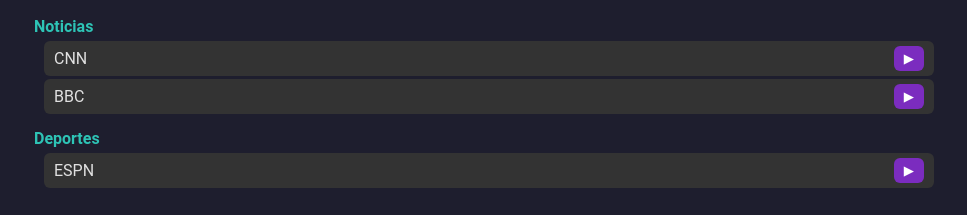
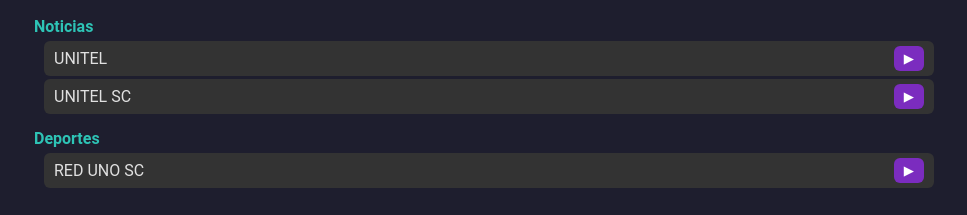
Before and after one commit to ebernetflix2014-dotcom/miwebvideos, a plain HTML site: page index.html in a window 1280 px wide. Shown: the part 591-806 px from the top of the page, without its empty margins (156-1123 px from the left). Drawn offline with nearby package versions, Linux system fonts and the light colour scheme.

Commit message:
Update index.html

```diff
--- a/index.html
+++ b/index.html
@@ -38,11 +38,11 @@ button:hover { background:#9d4edd; }
 // ----------- LISTA DE CANALES (EDITA AQUÍ) -----------
 const channels = {
   "Noticias": [
-    { name: "CNN", url: "https://tv.topmediatv.net:25463/live/TopMediaWeb/bOteTR8ED1/9.m3u8" },
-    { name: "BBC", url: "https://tv.topmediatv.net:25463/live/TopMediaWeb/bOteTR8ED1/10.m3u8" }
+    { name: "UNITEL", url: "http://172.93.102.112:9090/278783_.m3u8" },
+    { name: "UNITEL SC", url: "https://cdn.mplus.com.bo/play/ZfQCcZ_gzgUUvdC8b-BMRwQgymUapMCWqByFZA-Aa2A/m3u8" }
   ],
   "Deportes": [
-    { name: "ESPN", url: "https://tv.topmediatv.net:25463/live/TopMediaWeb/bOteTR8ED1/11.m3u8" }
+    { name: "RED UNO SC", url: "https://cdn.mplus.com.bo/play/ZfQCcZ_gzgUUvdC8b-BMRwQgymUapMCWqByFZA-Aa2A/m3u8" }
   ]
 };
 
```
